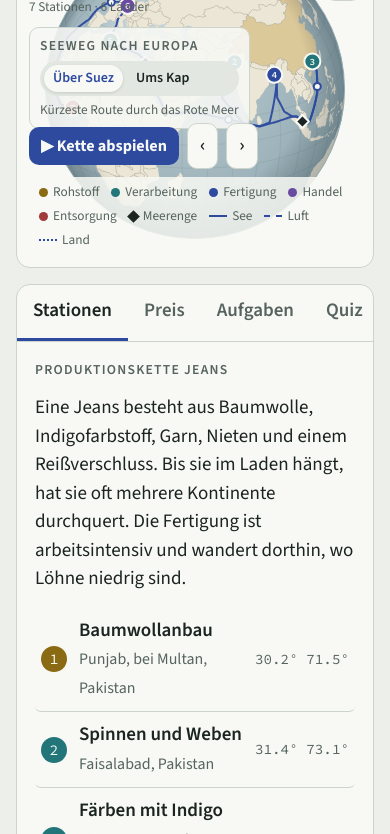
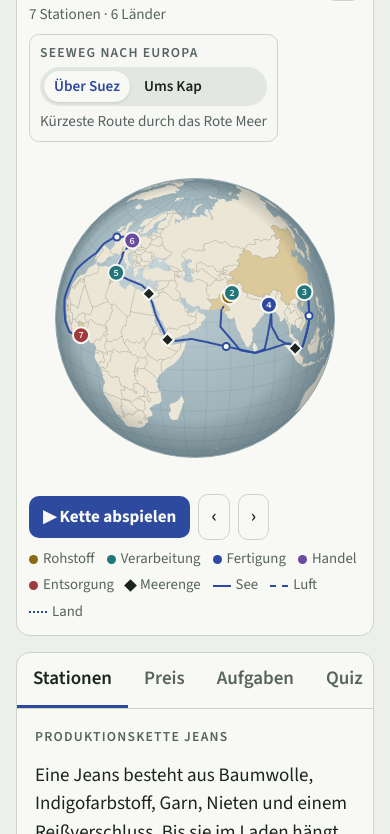
Before and after one commit to Thelematik/POWI, a plain HTML site: page q-phase/weltreise-der-waren.html in a window 390 px wide. Shown: the part 356-1190 px from the top of the page. Drawn offline with Linux system fonts and the light colour scheme; animation ran at ten frames a second.

Commit message:
Bessere Zeilenumbrüche und Darstellung auf dem Handy
Startseite: ausgewogene Umbrüche bei Überschriften, Filterzeilen mit
eigener Zeile für die Beschriftung auf schmalen Bildschirmen.
Weltreise der Waren: auf dem Handy stehen Kennzahlen über und Steuerung
unter dem Globus, statt ihn zu verdecken.

Co-Authored-By: Claude Opus 5.5 <noreply@anthropic.com>
Claude-Session: https://claude.ai/code/session_013MQ91pZqTn2h417crs8Cib

```diff
--- a/q-phase/weltreise-der-waren.html
+++ b/q-phase/weltreise-der-waren.html
@@ -160,12 +160,18 @@ h3{font-size:1.25rem}
 .score{font-family:var(--f-display);font-size:1.4rem}
 @media (prefers-reduced-motion:reduce){*{transition:none!important}}
 @media (max-width:700px){
-  /* Auf dem Handy die Beschriftungen auf dem Globus kompakt halten */
-  .hud .big{font-size:1.55rem}.hud .small{font-size:.7rem}
-  .play{padding:7px 12px;font-size:.85rem}
-  .legend{font-size:.7rem}
-  .seg.sm button{font-size:.74rem;padding:3px 9px}
-  #alt{font-size:.85rem}
+  /* Auf dem Handy: Kennzahlen über, Steuerung unter dem Globus, damit nichts den Globus verdeckt */
+  .stage{display:flex;flex-direction:column;gap:10px;height:auto;aspect-ratio:auto;min-height:0;overflow:visible;padding:12px}
+  .hud{position:static;order:1;max-width:calc(100% - 52px);pointer-events:auto}
+  .hud .big{font-size:1.7rem}.hud .small{font-size:.8rem}
+  #globe{position:relative;inset:auto;order:2;width:100%;height:auto;aspect-ratio:1/1}
+  .player{position:static;order:3}
+  .play{padding:8px 14px;font-size:.9rem}
+  .legend{margin-left:0;background:none;padding:0;font-size:.78rem}
+  .alt{margin-top:6px}
+  .seg.sm button{font-size:.8rem;padding:4px 10px}
+  #alt{font-size:.88rem}
+  h1,h2,h3{text-wrap:balance}
 }
 </style>
 
```
Also changed, not shown: index.html (+14 -0 lines).
